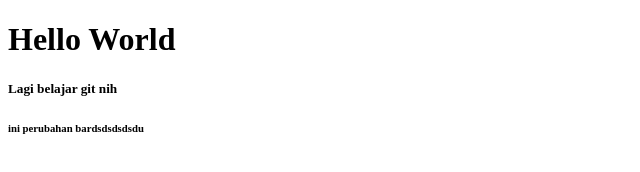
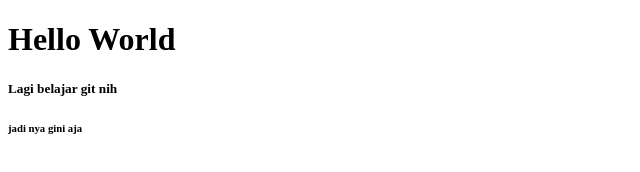
Before and after one commit to Naufal1992/latihan, a plain HTML site: page Index.html in a window 1280 px wide. Shown: the full height of the page, 0-640 px from the left. Drawn offline with Linux system fonts and the light colour scheme.

Commit message:
ini sudah saya benarkan

```diff
--- a/Index.html
+++ b/Index.html
@@ -9,6 +9,6 @@ content="width=device-width, initial-scale=1.0">
  <body>
  <h1>Hello World</h1>
  <h5>Lagi belajar git nih</h5>
-    <h6>ini perubahan bardsdsdsdsdu</h6>
+    <h6>jadi nya gini aja</h6>
  </body>
 </html>
```
